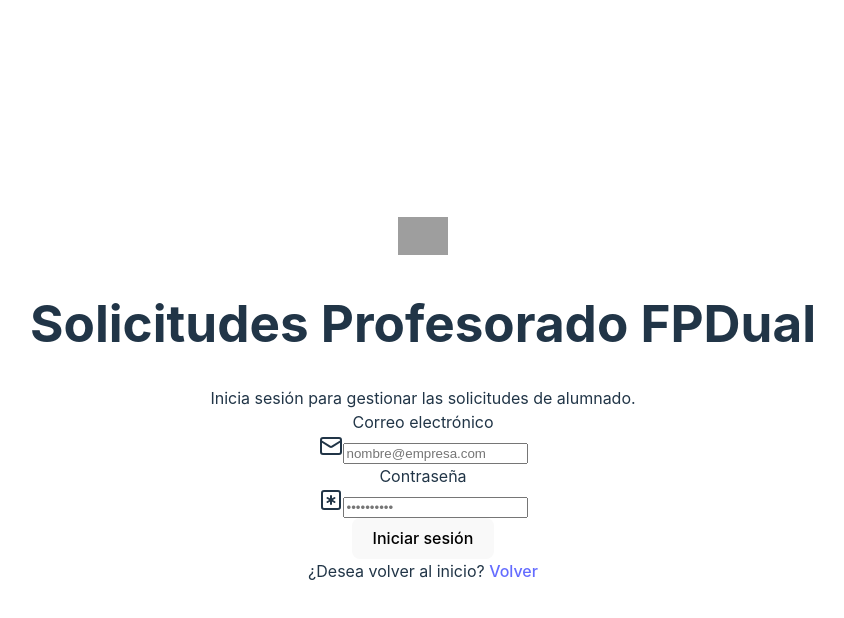
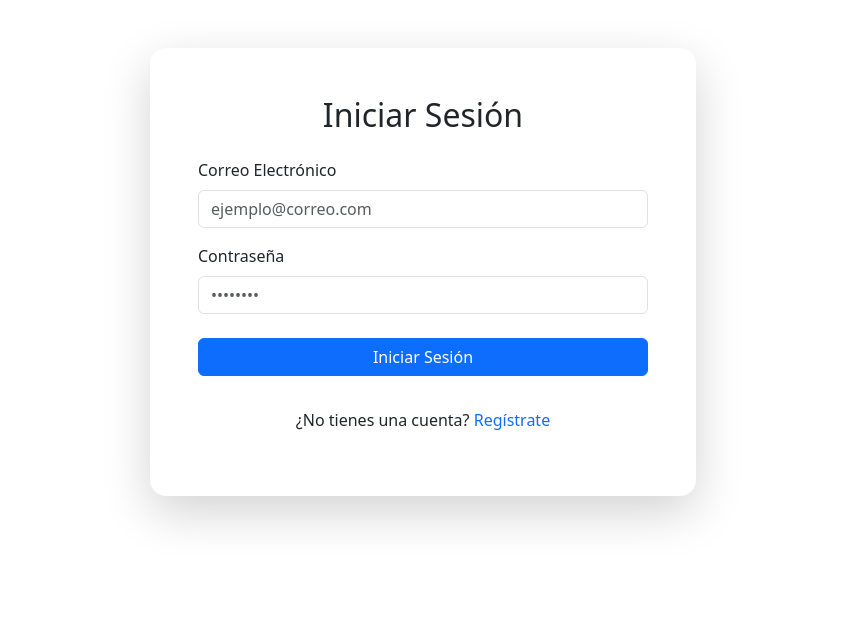
Before and after one commit to RSAdrian9/ProjectSchoolStudent-Front-end, a Vue app: page /login in a window 1280 px wide. Shown: the top 618 px of the page, without its empty margins (217-1061 px from the left). Built offline with nearby package versions, Linux system fonts and the light colour scheme; grey boxes are pictures that could not be loaded.

Commit message:
Update: Views

```diff
--- a/package.json
+++ b/package.json
@@ -10,6 +10,8 @@
   },
   "dependencies": {
     "axios": "^1.7.9",
+    "bootstrap": "^5.3.3",
+    "bootstrap-icons": "^1.11.3",
     "vue": "^3.5.13",
     "vue-router": "^4.5.0"
   },
--- a/src/main.ts
+++ b/src/main.ts
@@ -1,7 +1,9 @@
 import { createApp } from "vue";
 import router from "./router";
-import './style.css';
 import App from "./App.vue";
+import 'bootstrap/dist/css/bootstrap.min.css';
+import 'bootstrap-icons/font/bootstrap-icons.css';
+import 'bootstrap';
 
 const app = createApp(App);
 app.use(router);
--- /dev/null
+++ b/src/views/Dashboard.vue
@@ -0,0 +1,16 @@
+<template>
+    <div>
+        <h1>Bienvenido al Dashboard</h1>
+        <button @click="handleLogout">Cerrar sesión</button>
+    </div>
+</template>
+
+<script setup lang="ts">
+import { useRouter } from 'vue-router';
+
+const router = useRouter();
+
+const handleLogout = async () => {
+    router.push('/'); // Redirige al login
+};
+</script>
--- a/src/views/Home.vue
+++ b/src/views/Home.vue
@@ -1,16 +1,28 @@
 <template>
-    <div>
-        <h1>Bienvenido al Dashboard</h1>
-        <button @click="handleLogout">Cerrar sesión</button>
+    <div class="d-flex align-items-center justify-content-center min-vh-100 bg-light">
+        <div class="text-center">
+            <!-- Bienvenida -->
+            <h1 class="mb-4 fw-bold">¡Bienvenido a la Plataforma de Gestión de Solicitudes!</h1>
+            <p class="lead mb-5">
+                Administra fácilmente las solicitudes de alumnado. Elige una opción para comenzar.
+            </p>
+
+            <!-- Botones de Acción -->
+            <div class="d-flex justify-content-center gap-4">
+                <router-link to="/login" class="btn btn-primary btn-lg">Iniciar Sesión</router-link>
+                <router-link to="/register" class="btn btn-outline-primary btn-lg">Registrarse</router-link>
+            </div>
+        </div>
     </div>
 </template>
 
 <script setup lang="ts">
-import { useRouter } from 'vue-router';
+// No es necesario manejar lógica aquí, solo navegación.
+</script>
 
-const router = useRouter();
-
-const handleLogout = async () => {
-    router.push('/'); // Redirige al login
-};
-</script>
+<style scoped>
+/* Estilo para centrar el contenido */
+.min-vh-100 {
+    min-height: 100vh;
+}
+</style>
--- a/src/views/Login.vue
+++ b/src/views/Login.vue
@@ -1,99 +1,103 @@
+<template>
+  <div class="container mt-5">
+    <div class="row justify-content-center">
+      <div class="col-md-6">
+        <!-- Tarjeta de Login -->
+        <div class="card shadow-lg rounded-4">
+          <div class="card-body p-5">
+            <h2 class="text-center mb-4">Iniciar Sesión</h2>
+
+            <!-- Mostrar error si existe -->
+            <div v-if="error" class="alert alert-danger" role="alert">
+              {{ error }}
+            </div>
+
+            <!-- Formulario de Login -->
+            <form @submit.prevent="handleLogin">
+              <!-- Email -->
+              <div class="mb-3">
+                <label for="email" class="form-label">Correo Electrónico</label>
+                <input
+                  type="email"
+                  id="email"
+                  v-model="email"
+                  class="form-control"
+                  placeholder="ejemplo@correo.com"
+                  required
+                />
+              </div>
+
+              <!-- Contraseña -->
+              <div class="mb-4">
+                <label for="password" class="form-label">Contraseña</label>
+                <input
+                  type="password"
+                  id="password"
+                  v-model="password"
+                  class="form-control"
+                  placeholder="••••••••"
+                  required
+                />
+              </div>
+
+              <!-- Botón de Iniciar Sesión -->
+              <button type="submit" class="btn btn-primary w-100 mb-3">
+                Iniciar Sesión
+              </button>
+
+              <!-- Enlace a Registro -->
+              <p class="text-center mt-3">
+                ¿No tienes una cuenta?
+                <router-link to="/register" class="text-decoration-none">
+                  Regístrate
+                </router-link>
+              </p>
+            </form>
+          </div>
+        </div>
+      </div>
+    </div>
+  </div>
+</template>
+
 <script setup lang="ts">
 import { ref } from "vue";
 import { useRouter } from "vue-router";
-import api from "../api/api"; // Asegúrate de que el servicio Axios esté configurado correctamente
+import api from "../api/api"; // Importa tu instancia de Axios
 
 // Variables reactivas
-const email = ref("");
-const password = ref("");
-const error = ref("");
+const email = ref<string>("");
+const password = ref<string>("");
+const error = ref<string>("");
 const router = useRouter();
 
 // Manejar el login
 const handleLogin = async () => {
   error.value = "";
   try {
-    const response = await api.post("/login", { email: email.value, password: password.value });
+    // Llama al endpoint de login
+    const response = await api.post("/login", {
+      email: email.value,
+      password: password.value,
+    });
 
     // Guardar el token en localStorage
     localStorage.setItem("token", response.data.token);
 
     // Redirigir al home
-    router.push("/home");
+    router.push("/dashboard");
 
-    // Disparar evento de almacenamiento para actualizar otros componentes
+    // Disparar evento para otros componentes (Navbar, por ejemplo)
     window.dispatchEvent(new Event("storage"));
   } catch (err) {
     error.value = "Credenciales incorrectas";
+    console.error("Error en el login:", err);
   }
 };
 </script>
 
-<template>
-  <div class="flex items-center justify-center min-h-screen bg-white">
-    <div class="flex flex-col w-full md:w-1/2 xl:w-2/5 2xl:w-2/5 3xl:w-1/3 mx-auto p-8 md:p-10 2xl:p-12 3xl:p-14 bg-white rounded-2xl shadow-xl">
-      <div class="flex flex-row gap-3 pb-4">
-        <div>
-          <img src="../assets/solicitud.png" alt="Logo" width="50" />
-        </div>
-        <h1 class="text-3xl font-bold text-gray-700 my-auto">Solicitudes Profesorado FPDual</h1>
-      </div>
-      <div class="text-sm font-light text-gray-500 pb-8">
-        Inicia sesión para gestionar las solicitudes de alumnado.
-      </div>
-
-      <p v-if="error" class="text-red-500 mb-4">{{ error }}</p>
-
-      <form @submit.prevent="handleLogin" class="flex flex-col">
-        <!-- Email -->
-        <div class="pb-2">
-          <label for="email" class="block mb-2 text-sm font-medium text-gray-900">Correo electrónico</label>
-          <div class="relative text-gray-400">
-            <span class="absolute inset-y-0 left-0 flex items-center p-1 pl-3">
-              <svg xmlns="http://www.w3.org/2000/svg" width="24" height="24" viewBox="0 0 24 24" fill="none"
-                stroke="currentColor" stroke-width="2" stroke-linecap="round" stroke-linejoin="round"
-                class="lucide lucide-mail">
-                <rect width="20" height="16" x="2" y="4" rx="2"></rect>
-                <path d="m22 7-8.97 5.7a1.94 1.94 0 0 1-2.06 0L2 7"></path>
-              </svg>
-            </span>
-            <input v-model="email" type="email" id="email" placeholder="nombre@empresa.com" autocomplete="off"
-              class="pl-12 mb-2 bg-gray-50 text-gray-600 border focus:border-transparent border-gray-300 sm:text-sm rounded-lg ring-3 ring-transparent focus:ring-1 focus:outline-none focus:ring-gray-400 block w-full p-2.5 py-3 px-4" />
-          </div>
-        </div>
-
-        <!-- Contraseña -->
-        <div class="pb-6">
-          <label for="password" class="block mb-2 text-sm font-medium text-gray-900">Contraseña</label>
-          <div class="relative text-gray-400">
-            <span class="absolute inset-y-0 left-0 flex items-center p-1 pl-3">
-              <svg xmlns="http://www.w3.org/2000/svg" width="24" height="24" viewBox="0 0 24 24" fill="none"
-                stroke="currentColor" stroke-width="2" stroke-linecap="round" stroke-linejoin="round"
-                class="lucide lucide-square-asterisk">
-                <rect width="18" height="18" x="3" y="3" rx="2"></rect>
-                <path d="M12 8v8"></path>
-                <path d="m8.5 14 7-4"></path>
-                <path d="m8.5 10 7 4"></path>
-              </svg>
-            </span>
-            <input v-model="password" type="password" id="password" placeholder="••••••••••"
-              autocomplete="new-password"
-              class="pl-12 mb-2 bg-gray-50 text-gray-600 border focus:border-transparent border-gray-300 sm:text-sm rounded-lg ring-3 ring-transparent focus:ring-1 focus:outline-none focus:ring-gray-400 block w-full p-2.5 py-3 px-4" />
-          </div>
-        </div>
-
-        <!-- Botón de login -->
-        <button type="submit"
-          class="w-full text-white bg-indigo-600 focus:ring-4 focus:outline-none focus:ring-primary-300 font-medium rounded-lg text-sm px-5 py-2.5 text-center mb-6">
-          Iniciar sesión
-        </button>
-
-        <!-- Link de volver -->
-        <div class="text-sm font-light text-gray-500">
-          ¿Desea volver al inicio?
-          <router-link to="/" class="font-medium text-indigo-600 hover:underline">Volver</router-link>
-        </div>
-      </form>
-    </div>
-  </div>
-</template>
+<style scoped>
+.card {
+  border: none;
+}
+</style>
--- a/src/views/Register.vue
+++ b/src/views/Register.vue
@@ -0,0 +1,105 @@
+<template>
+    <div class="container mt-5">
+        <div class="row justify-content-center">
+            <div class="col-md-6">
+                <!-- Tarjeta de Registro -->
+                <div class="card shadow-lg rounded-4">
+                    <div class="card-body p-5">
+                        <h2 class="text-center mb-4">Crear una cuenta</h2>
+
+                        <!-- Mostrar mensaje de error si existe -->
+                        <div v-if="errorMessage" class="alert alert-danger" role="alert">
+                            {{ errorMessage }}
+                        </div>
+
+                        <!-- Formulario de Registro -->
+                        <form @submit.prevent="handleRegister">
+                            <!-- Nombre -->
+                            <div class="mb-3">
+                                <label for="name" class="form-label">Nombre completo</label>
+                                <input type="text" id="name" v-model="name" class="form-control" placeholder="Tu nombre"
+                                    required />
+                            </div>
+
+                            <!-- Correo Electrónico -->
+                            <div class="mb-3">
+                                <label for="email" class="form-label">Correo Electrónico</label>
+                                <input type="email" id="email" v-model="email" class="form-control"
+                                    placeholder="ejemplo@correo.com" required />
+                            </div>
+
+                            <!-- Contraseña -->
+                            <div class="mb-3">
+                                <label for="password" class="form-label">Contraseña</label>
+                                <input type="password" id="password" v-model="password" class="form-control"
+                                    placeholder="••••••••" required />
+                            </div>
+
+                            <!-- Confirmar Contraseña -->
+                            <div class="mb-4">
+                                <label for="confirmPassword" class="form-label">Confirmar Contraseña</label>
+                                <input type="password" id="confirmPassword" v-model="confirmPassword"
+                                    class="form-control" placeholder="Repite tu contraseña" required />
+                            </div>
+
+                            <!-- Botón de Registro -->
+                            <button type="submit" class="btn btn-primary w-100 mb-3">Registrarse</button>
+
+                            <!-- Enlace a Iniciar Sesión -->
+                            <p class="text-center mt-3">
+                                ¿Ya tienes una cuenta?
+                                <router-link to="/login" class="text-decoration-none">Iniciar sesión</router-link>
+                            </p>
+                        </form>
+                    </div>
+                </div>
+            </div>
+        </div>
+    </div>
+</template>
+
+<script setup>
+import { ref } from 'vue';
+import { useRouter } from 'vue-router';
+import axios from 'axios';
+
+const name = ref('');
+const email = ref('');
+const password = ref('');
+const confirmPassword = ref('');
+const errorMessage = ref('');
+const router = useRouter();
+
+// Manejar el Registro
+const handleRegister = async () => {
+    errorMessage.value = '';
+
+    if (password.value !== confirmPassword.value) {
+        errorMessage.value = 'Las contraseñas no coinciden.';
+        return;
+    }
+
+    try {
+        const response = await axios.post('http://127.0.0.1:8000/api/register', {
+            name: name.value,
+            email: email.value,
+            password: password.value,
+        });
+
+        // Guardar el token en el localStorage (si tu API lo devuelve)
+        localStorage.setItem('token', response.data.token);
+
+        // Redirigir al dashboard o página principal
+        router.push('/dashboard');
+    } catch (error) {
+        errorMessage.value = 'Error al registrar. Verifica los datos.';
+        console.error('Error en el registro:', error);
+    }
+};
+</script>
+
+<style scoped>
+.card {
+    border: none;
+}
+</style>
--- /dev/null
+++ b/src/vue-shim.d.ts
@@ -0,0 +1,5 @@
+declare module "*.vue" {
+    import { DefineComponent } from "vue";
+    const component: DefineComponent<{}, {}, any>;
+    export default component;
+  }
```
Also changed, not shown: src/router/index.ts (+5 -2 lines), tsconfig.app.json (+9 -1 lines), 1 other file (tests, documents, lock files or other folders).
